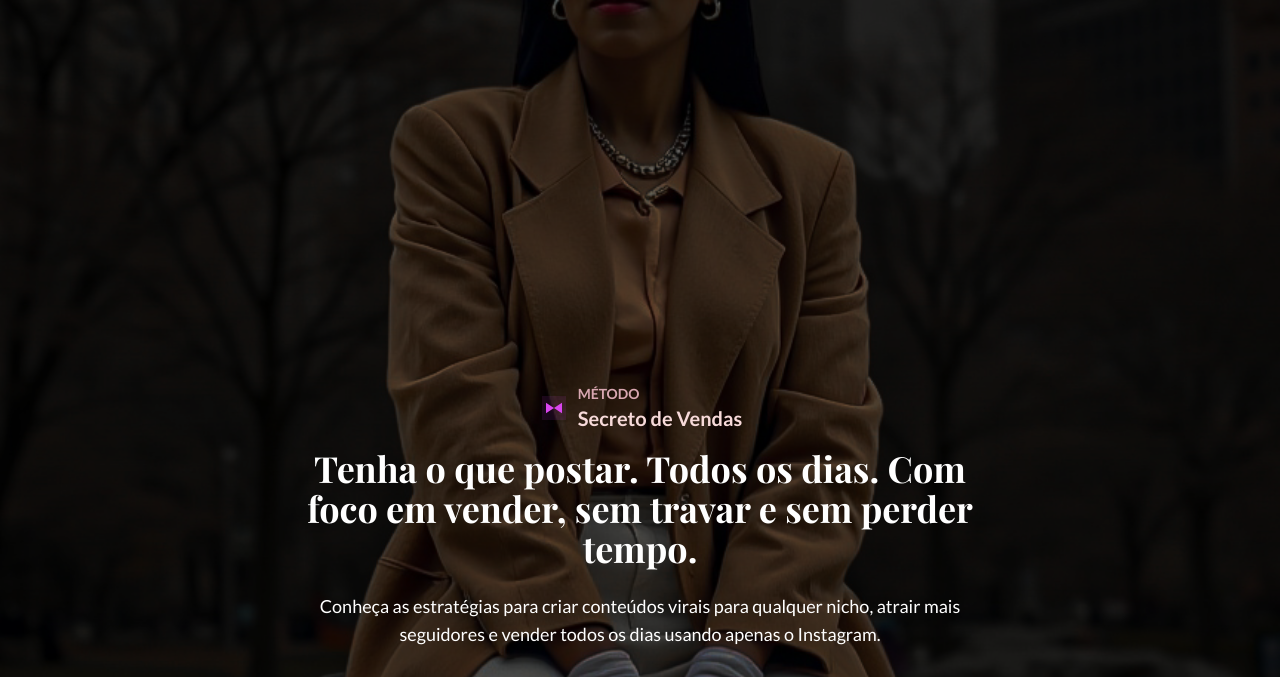
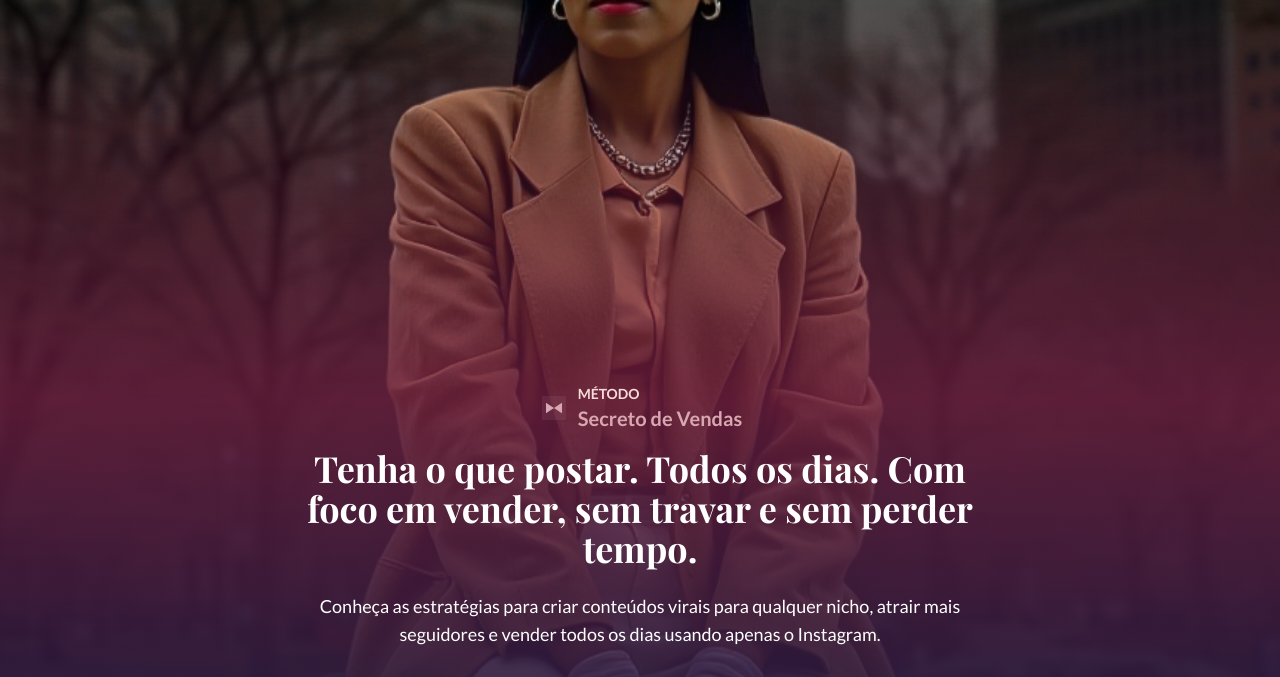
Before and after one commit to feelipe001/pgfernanda, a plain HTML site: page index.html in a window 1280 px wide. Shown: the top 677 px of the page. Drawn offline with nearby package versions, Linux system fonts and the light colour scheme.

Commit message:
Update index.html

```diff
--- a/index.html
+++ b/index.html
@@ -46,27 +46,27 @@
 </head>
 <body class="bg-[#F5ECE2] text-[#1A1A40]">
     <!-- Hero Section -->
-    <section class="relative h-[700px] md:h-[800px] bg-cover bg-center flex items-end justify-center text-center px-6"
+    <section class="relative h-[700px] md:h-[800px] bg-cover bg-right md:bg-center flex items-end justify-center text-center px-6"
          style="background-image: url('./imagens/editado.jpg');">
 
-  <!-- Sombra escura para legibilidade -->
-  <div class="absolute inset-0 bg-black/60"></div>
+  <!-- Gradiente escuro por cima da imagem -->
+  <div class="absolute inset-0 bg-gradient-to-t from-[#1A1A40]/90 via-[#6B1E3F]/80 to-transparent"></div>
 
   <div class="relative z-10 max-w-2xl pb-16 text-white">
 
     <!-- Ícone + Título -->
     <div class="flex items-center justify-center gap-2 mb-4">
-      <svg xmlns="http://www.w3.org/2000/svg" fill="#D946EF" viewBox="0 0 24 24" class="w-8 h-8">
+      <svg xmlns="http://www.w3.org/2000/svg" fill="#D8A7B1" viewBox="0 0 24 24" class="w-8 h-8">
         <path d="M3 3h18v18H3z" fill-opacity="0.1" />
         <path d="M12 12l6-4v8zM6 8l6 4-6 4z" />
       </svg>
       <div class="text-left leading-tight">
-        <span class="text-sm font-semibold uppercase text-[#D8A7B1]">Método</span><br>
-        <span class="text-xl font-extrabold text-[#F7DADA]">Secreto de Vendas</span>
+        <span class="text-sm font-semibold uppercase text-[#F7DADA]">Método</span><br>
+        <span class="text-xl font-extrabold text-[#D8A7B1]">Secreto de Vendas</span>
       </div>
     </div>
 
-    <!-- Headline com efeito typewriter -->
+    <!-- Headline com efeito máquina de escrever -->
     <h1 id="typewriter" class="text-2xl md:text-4xl font-bold leading-tight mb-6 text-white max-w-2xl"></h1>
 
     <!-- Subheadline -->
@@ -80,7 +80,7 @@
     </a>
   </div>
 
-  <!-- Botão flutuante do WhatsApp -->
+  <!-- Botão WhatsApp flutuante -->
   <a href="https://wa.me/SEUNUMEROAQUI" target="_blank" class="fixed bottom-6 right-6 z-50">
     <img src="https://cdn-icons-png.flaticon.com/512/733/733585.png" alt="WhatsApp" class="w-14 h-14">
   </a>
```
